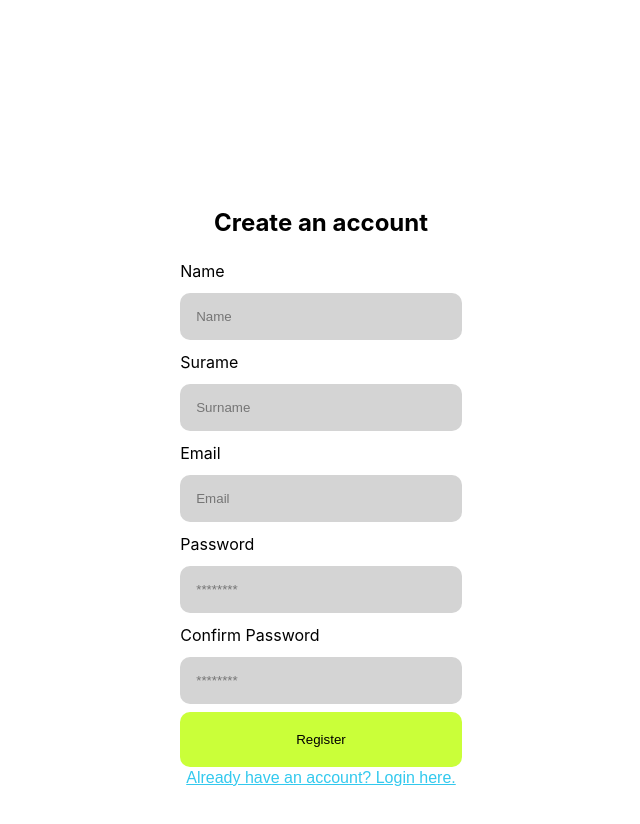
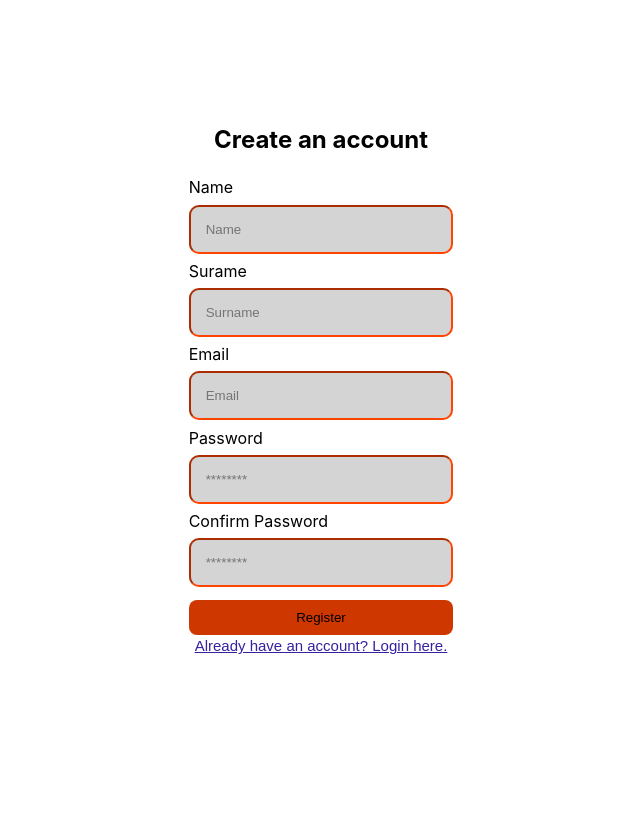
Before and after one commit to GoonMart-Goons/GoonMart-Online-Store, a React (Create React App) app in the folder GoonMart_Web/: page /register in a window 1280 px wide. Shown: the top 824 px of the page, without its empty margins (319-959 px from the left). After the commit the page ends 800 px from the top, so only its background shows below. Built offline with nearby package versions, Linux system fonts and the light colour scheme.

Commit message:
Added aesthetic consistency

```diff
--- a/GoonMart_Web/src/App.css
+++ b/GoonMart_Web/src/App.css
@@ -31,6 +31,8 @@
 
 .navbar-left{
   color: black;
+  text-decoration: none;
+  justify-content: center;
 }
 
 .category-list {
@@ -131,13 +133,13 @@ nav {
   justify-content: space-between;
   align-items: center;
   padding: 0 20px;
-  background-color: #00FF7F; /* green */
+  background: orangered;
   color: rgb(221, 217, 217);
   height: 60px;
 }
 
 nav img {
-  width: 50px;
+  width: 16px;
 }
 
 nav h1 {
@@ -156,8 +158,8 @@ nav input {
 nav button {
   padding: 5px 5px 3px 5px;
   border: none;
-  border-radius: 0px;
-  background-color: rgb(40, 83, 224);
+  border-radius: 10px;
+  background-color: rgb(23, 50, 139);
   color: rgb(221, 217, 217);
   text-decoration: none;
   margin-right: 10px;
@@ -233,41 +235,42 @@ nav button :hover{
 .Form, .loginForm, .registerForm{
   display: flex;
   flex-direction: column;
+
 }
 
 @media screen and (min-width: 600px){
   .Form{
     padding: 5rem;
-    /*border: 1px solid rgb(57, 245, 57);
-    border-radius: 10px; */
     margin: 0.5rem;
 
   }
 }
 
+
+
 .Form{
   padding: 5rem;
- /* border: 1px solid rgb(57, 245, 57);
-  border-radius: 10px; */
   margin: 0.5rem;
-
   text-align: center;
   display: flex;
-  min-height: 100vh;
+  overflow: hidden;
+  min-height: 73vh;
   align-items: center;
   justify-content: center;
-  background-color: white;
+  background: white;
 }
 
 .form-label{
   text-align: left;
   padding: 0.25rem 0;
+  color: rgb(0, 0, 0);
 }
 
 .form-input{
-  margin: 0.5rem 0;
-  padding: 1rem;
-  border: none;
+  margin: 0.2rem 0;
+  padding: 15px;
+  border-width: 2px;
+  border-color: rgb(255, 68, 0);
   border-radius: 10px;
   background-color: rgb(212, 212, 212);
   color: black;
@@ -275,19 +278,20 @@ nav button :hover{
 
 .form-btn{
   border: none;
-  background-color: rgba(200, 255, 48, 0.952);
-  padding: 20px;
-  border-radius: 10px;
+  background-color: rgb(206, 55, 0);
+  padding: 10px 20px;
+  margin-top: 10px;
+  border-radius: 8px;
   cursor: pointer;
 }
 
 .form-link-btn{
   background: none;
-  color: rgb(51, 201, 238);
+  color: rgb(53, 34, 160);
   text-decoration: underline;
   border: none;
   cursor: pointer;
-  font-size: 16px;
+  font-size: 15px;
 
 }
 
--- a/GoonMart_Web/src/Login.js
+++ b/GoonMart_Web/src/Login.js
@@ -57,7 +57,7 @@ export default function Login() {
     <section>
         <div className="Form">
             <div className="col-1">
-                <h2>Welcome back</h2>
+                <h2>Welcome Back!</h2>
 
                 <form id='loginrForm' className='loginForm' onSubmit={handleSubmit(SignIn)}>
 
@@ -71,7 +71,7 @@ export default function Login() {
                     onChange = {(e) => setPassword(e.target.value)} value = {password}/>
                     {errors.password && <error className="form-error">{errors.password.message}</error>}
 
-                    <button type="submit" className="form-btn">Login</button>
+                    <button type="submit" className="form-btn">LOGIN</button>
                 </form>
                 <i>Don't have an account? Register</i><button className="form-link-btn" onClick = {() => navigate('/register')}><i>here</i></button>
             </div>
--- a/GoonMart_Web/src/NavigationBar.js
+++ b/GoonMart_Web/src/NavigationBar.js
@@ -7,7 +7,7 @@ function NavigationBar() {
     <nav className="navbar">
       <div className="navbar-left">
         <img src= "/goonmart-logo.png"/>
-        <span>GoonMart</span>
+        <span><b>GoonMart</b></span>
       </div>
       <div className="navbar-center">
         <form className="search-form">
@@ -19,7 +19,7 @@ function NavigationBar() {
       </div>
       <div className="navbar-right">
         <button> <a href="./Login" className="nav-link">LOGIN</a></button>
-        <button><a href="./Register" className="nav-link">SIGN-UP</a></button>
+        <button><a href="./Register" className="nav-link">REGISTER</a></button>
       </div>
     </nav>
   );
```
